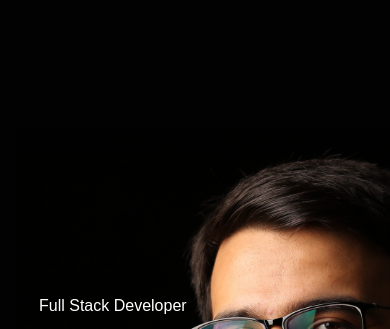
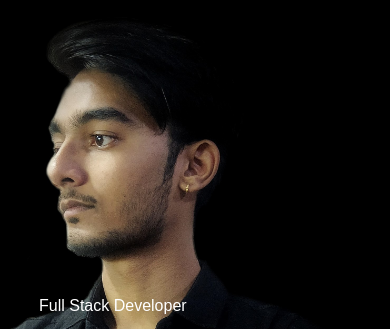
Before and after one commit to Shivamzzzzz/Portfolio-Website-With-HTML-CSS-JS, a plain HTML site: page index.html in a window 390 px wide. Shown: the part 80-409 px from the top of the page. Drawn offline with Linux system fonts and the light colour scheme.

Commit message:
phm bg img chng

```diff
--- a/style.css
+++ b/style.css
@@ -348,7 +348,9 @@ nav .fa-solid{
 }
 @media only screen and (max-width:850px){
     #header{
-        background-image: url(images/phone-background.png);
+        background-image: url(images/phone.jpg);
+        background-size: cover;
+        background-position:right;
         z-index: 11;
     }
     .header-text{
```
